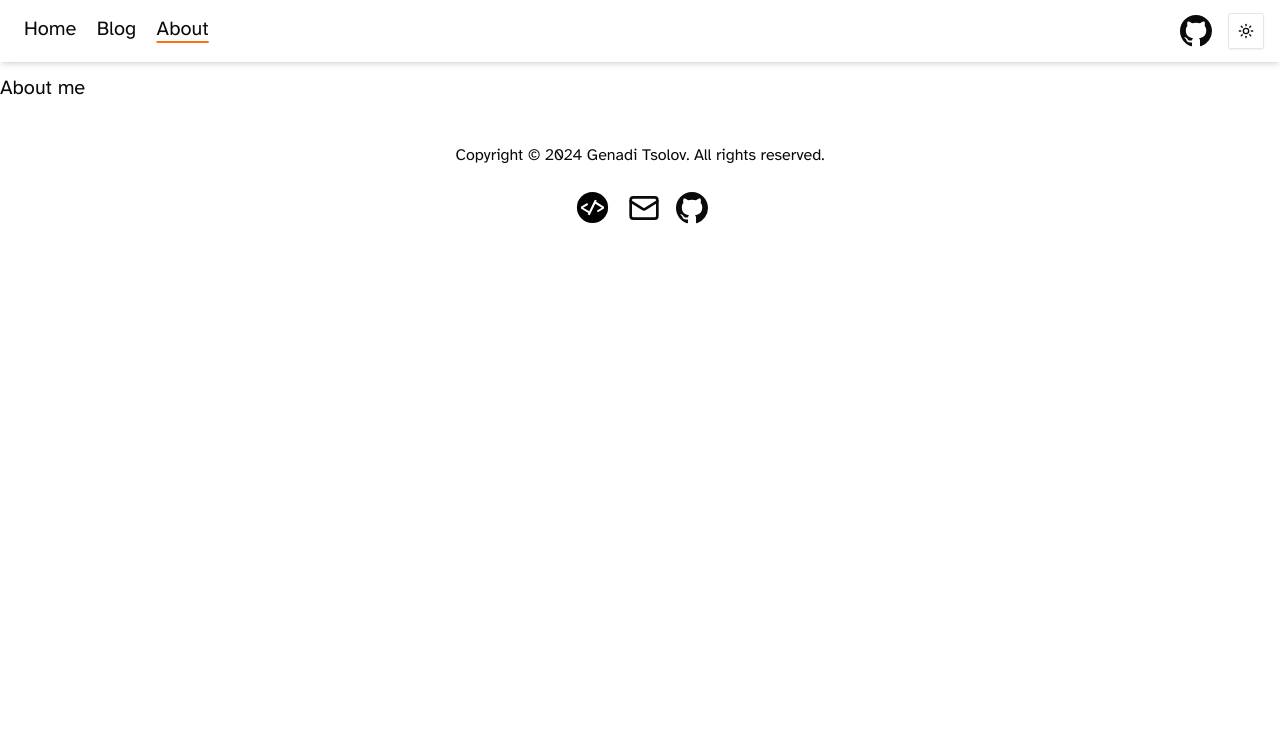
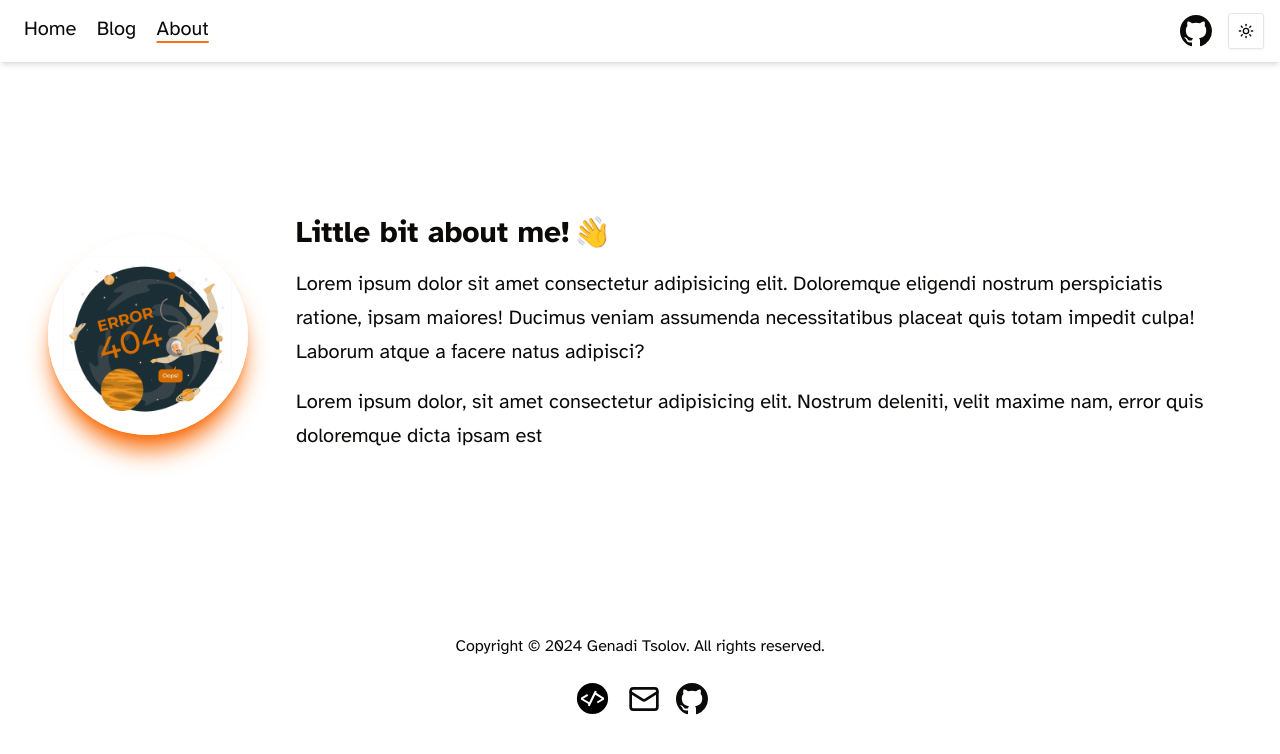
Before and after one commit to genadi53/astro-blog, an Astro site: page /about in a window 1280 px wide. Built offline with nearby package versions, Linux system fonts and the light colour scheme; Astro itself is replaced by a stand-in of ours.

Commit message:
add about page

```diff
--- a/src/pages/about.astro
+++ b/src/pages/about.astro
@@ -1,12 +1,35 @@
 ---
+import { Image } from "astro:assets";
 import Layout from "../layouts/Main.astro";
+import { Waves } from "lucide-react";
 ---
 
 <Layout>
-  <section class="container">
-    <div>
-      <h1>About me</h1>
+  <section
+    class="container flex flex-col items-center sm:flex-row gap-8 sm:gap-12 p-8 sm:px-12 sm:h-[calc(100svh-275px)]"
+    aria-label="About Me"
+  >
+    <Image
+      src="/404.png"
+      alt="My image"
+      class="object-center object-cover shadow-xl shadow-orange-500 shadow- rounded-full"
+      width="200"
+      height="330"
+    />
+    <div class="flex flex-col gap-4">
+      <h1 class="text-3xl font-semibold">
+        Little bit about me! <span class="wave -ml-1">👋</span>
+      </h1>
+      <p>
+        Lorem ipsum dolor sit amet consectetur adipisicing elit. Doloremque
+        eligendi nostrum perspiciatis ratione, ipsam maiores! Ducimus veniam
+        assumenda necessitatibus placeat quis totam impedit culpa! Laborum atque
+        a facere natus adipisci?
+      </p>
+      <p>
+        Lorem ipsum dolor, sit amet consectetur adipisicing elit. Nostrum
+        deleniti, velit maxime nam, error quis doloremque dicta ipsam est
+      </p>
     </div>
-    <div></div>
   </section>
 </Layout>
--- a/src/styles/global.css
+++ b/src/styles/global.css
@@ -125,4 +125,42 @@
     white-space: nowrap;
   }
   /* ------ GLOBAL STYLES - END ------ */
+
+  /* ------ CUSTOM STYLES - START ------ */
+  .wave {
+    animation-name: wave-animation; /* Refers to the name of your @keyframes element below */
+    animation-duration: 2.5s; /* Change to speed up or slow down */
+    animation-iteration-count: infinite; /* Never stop waving :) */
+    transform-origin: 70% 70%; /* Pivot around the bottom-left palm */
+    display: inline-block;
+  }
+
+  @keyframes wave-animation {
+    0% {
+      transform: rotate(0deg);
+    }
+    10% {
+      transform: rotate(14deg);
+    } /* The following five values can be played with to make the waving more or less extreme */
+    20% {
+      transform: rotate(-8deg);
+    }
+    30% {
+      transform: rotate(14deg);
+    }
+    40% {
+      transform: rotate(-4deg);
+    }
+    50% {
+      transform: rotate(10deg);
+    }
+    60% {
+      transform: rotate(0deg);
+    } /* Reset for the last half to pause */
+    100% {
+      transform: rotate(0deg);
+    }
+  }
+
+  /* ------ CUSTOM STYLES - END ------ */
 }
```
